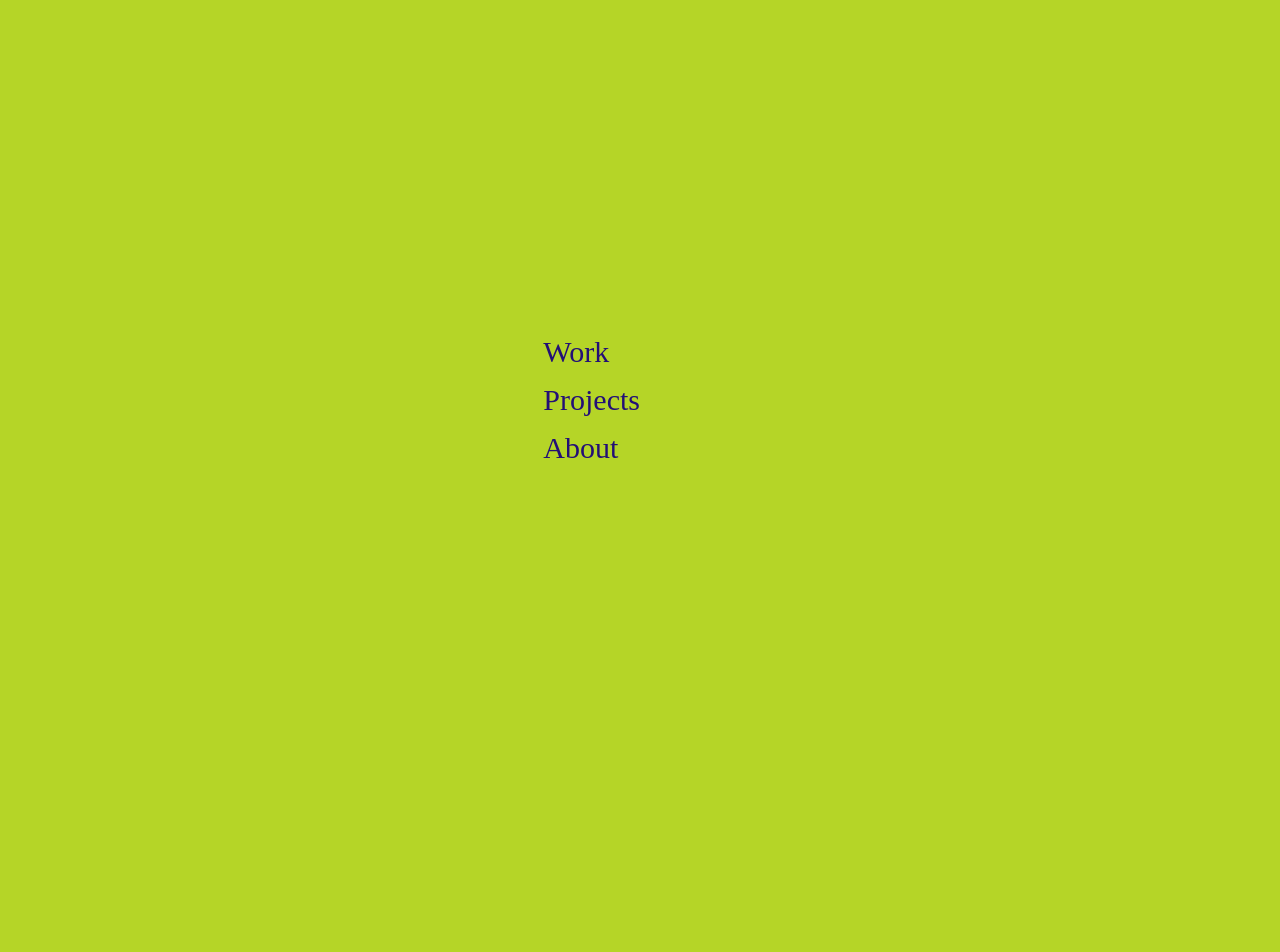
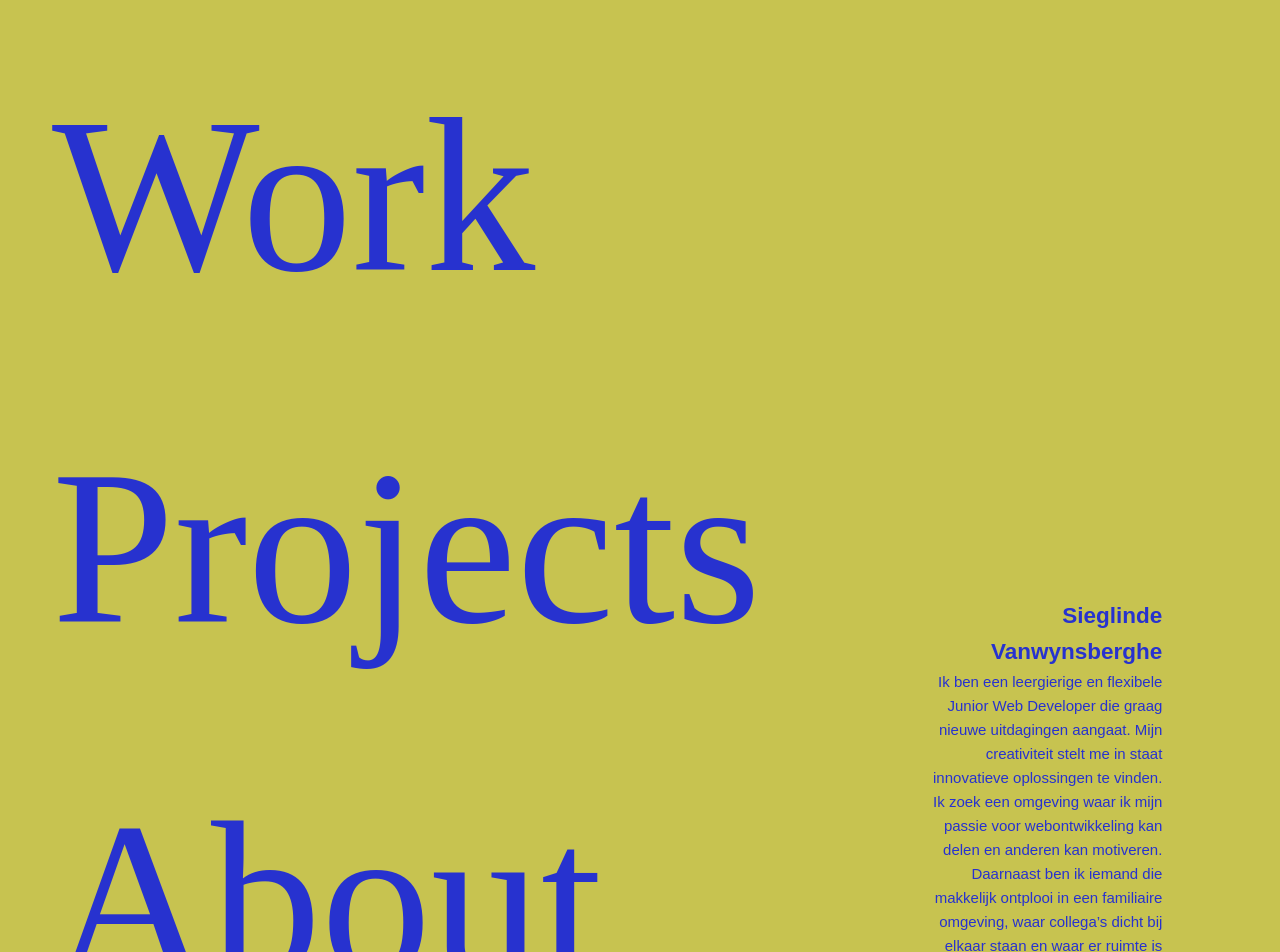
Before and after one commit to Sieglindevwb/my-portfolio, a Vue app: page / in a window 1280 px wide. Shown: the top 952 px of the page. Before the commit the page ends 800 px from the top, so only its background shows below. Built offline with nearby package versions, Linux system fonts and the light colour scheme; a web font is replaced by a local one.

Commit message:
Add style and content

```diff
--- a/src/assets/base.css
+++ b/src/assets/base.css
@@ -1,10 +1,10 @@
 /* color palette from <https://github.com/vuejs/theme> */
 :root {
-  --extra-blue: #230f76;
+  --extra-blue: #2732cf;
   --vt-c-white-soft: #1286bc;
   --vt-c-white-mute: #1c56bb;
 
-  --yellow-green: #b5d527;
+  --yellow-green: #c7c350;
   --vt-c-black-soft: #222222;
   --vt-c-black-mute: #282828;
 
--- a/src/components/Home.vue
+++ b/src/components/Home.vue
@@ -1,7 +1,24 @@
 <template>
-  <h1>Work</h1>
-  <h1>Projects</h1>
-  <h1>About</h1>
+  <div class="main-div">
+    <div class="left">
+      <h1>Work</h1>
+      <h1>Projects</h1>
+      <h1>About</h1>
+    </div>
+
+    <div class="right">
+      <h2>Sieglinde Vanwynsberghe</h2>
+      <p>
+        Ik ben een leergierige en flexibele Junior Web Developer die graag<br />
+        nieuwe uitdagingen aangaat. Mijn creativiteit stelt me in staat<br />
+        innovatieve oplossingen te vinden. Ik zoek een omgeving waar ik mijn<br />
+        passie voor webontwikkeling kan delen en anderen kan motiveren.<br />
+        Daarnaast ben ik iemand die makkelijk ontplooi in een familiaire<br />
+        omgeving, waar collega’s dicht bij elkaar staan en waar er ruimte is<br />
+        voor persoonlijke groei en ontwikkeling.
+      </p>
+    </div>
+  </div>
 </template>
 
 <style scoped>
@@ -9,5 +26,32 @@ h1 {
   font-family: 'UnifrakturMaguntia', cursive;
   font-weight: 400;
   font-style: normal;
+  font-size: 220px;
+}
+h2 {
+  font-weight: 600;
+}
+
+.main-div {
+  display: grid;
+  grid-template-columns: 1fr 1fr; /* Creates two equal columns */
+  gap: 120px; /* Adds space between the items */
+}
+
+.left,
+.right {
+  padding: 20px;
+  text-align: center;
+}
+
+.left {
+  text-align: left;
+}
+
+.right {
+  text-align: right;
+  align-self: end; /* Aligns the block to the bottom of the grid cell */
+  width: 22vw;
+  margin-bottom: 70px;
 }
 </style>
```
